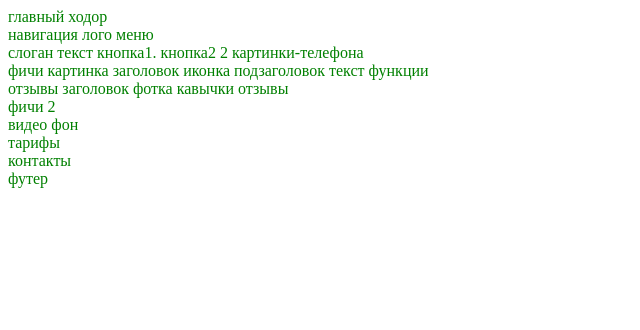
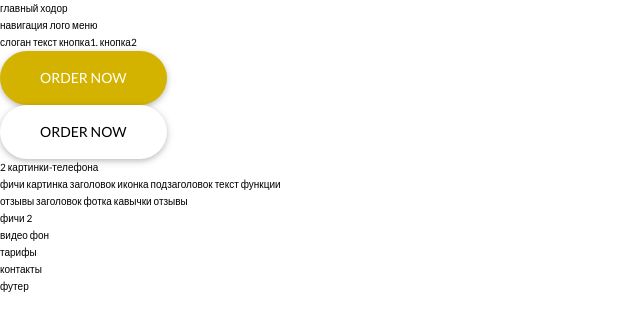
Before and after one commit to AndrewKuntsevich/app-lp, a website: page index.html in a window 1280 px wide. Shown: the whole page, without its empty margins (0-640 px from the left). Drawn offline with Linux system fonts and the light colour scheme.

Commit message:
start files

```diff
--- a/index.html
+++ b/index.html
@@ -5,6 +5,7 @@
     <meta name="viewport" content="width=device-width, initial-scale=1.0">
     <meta http-equiv="X-UA-Compatible" content="ie=edge">
     <link rel="stylesheet" href="css/style.css">
+    <link href="https://fonts.googleapis.com/css?family=Lato:300,400,700,900" rel="stylesheet">
     <title>app-lp</title>
 </head>
 <body>
@@ -21,6 +22,16 @@
 
     текст
      кнопка1. кнопка2
+
+     <div class="button">
+        <a href="#" class="btn btn--dark">Order now</a>
+     </div>
+
+     <div class="button">
+        <a href="#" class="btn btn--light">Order now</a>
+     </div>
+
+
 
      2 картинки-телефона
    </header>
--- /dev/null
+++ b/sass/base/_base.scss
@@ -0,0 +1,15 @@
+*,
+*::after,
+*::before {
+    margin: 0;
+    padding: 0;
+    box-sizing: inherit;
+}
+
+html{
+    font-size: 62.5%;
+}
+
+body{
+    box-sizing: border-box;
+}
--- /dev/null
+++ b/sass/base/_typography.scss
@@ -0,0 +1,5 @@
+body{
+    font-family: 'Lato', sans-serif;
+    font-weight: 400;
+    line-height: 1.7;
+}
--- /dev/null
+++ b/sass/components/_btn.scss
@@ -0,0 +1,40 @@
+
+.btn{
+    text-decoration: none;
+    font-size: 1.4rem;
+    text-transform: uppercase;
+    padding: 1.5rem 4rem;
+    display: inline-block;
+    box-shadow:  0 2px 5px 0 rgba(0,0,0,.16), 0 2px 10px 0 rgba(0,0,0,.12);
+    border-radius: 10rem;
+    border: none;
+    cursor: pointer;
+}
+
+/*/////////BUTTON-DARK////////////*/
+
+.btn--dark{
+    background-color: #d4b300;
+    color: #fff;
+    transition: all 2s;
+}
+
+
+.btn--dark:hover{
+    background-color:#ffa400;
+    border-color:   #ffd700;
+}
+
+/*/////////BUTTON-LIGHT////////////*/
+
+.btn--light{
+    background-color: #fff;
+    color: #000;
+    transition: all 2s;
+}
+
+.btn--light:hover{
+    background-color:#d4b300;
+
+
+}
--- a/sass/main.scss
+++ b/sass/main.scss
@@ -0,0 +1,5 @@
+@import "base/base";
+@import "base/typography";
+
+
+@import "components/btn";
```
Also changed, not shown: package.json (added, +22 -0 lines), css/style.css, sass/base/_utilities.scss (added), 1 other file.
